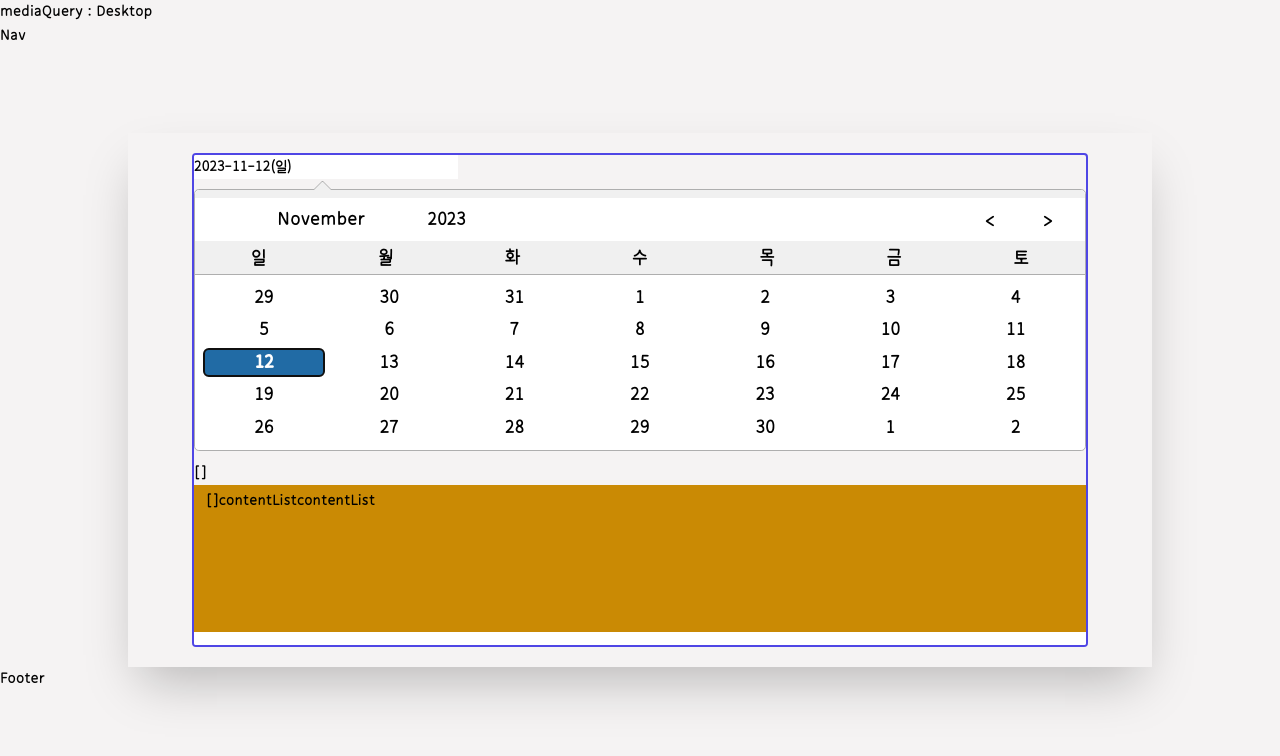
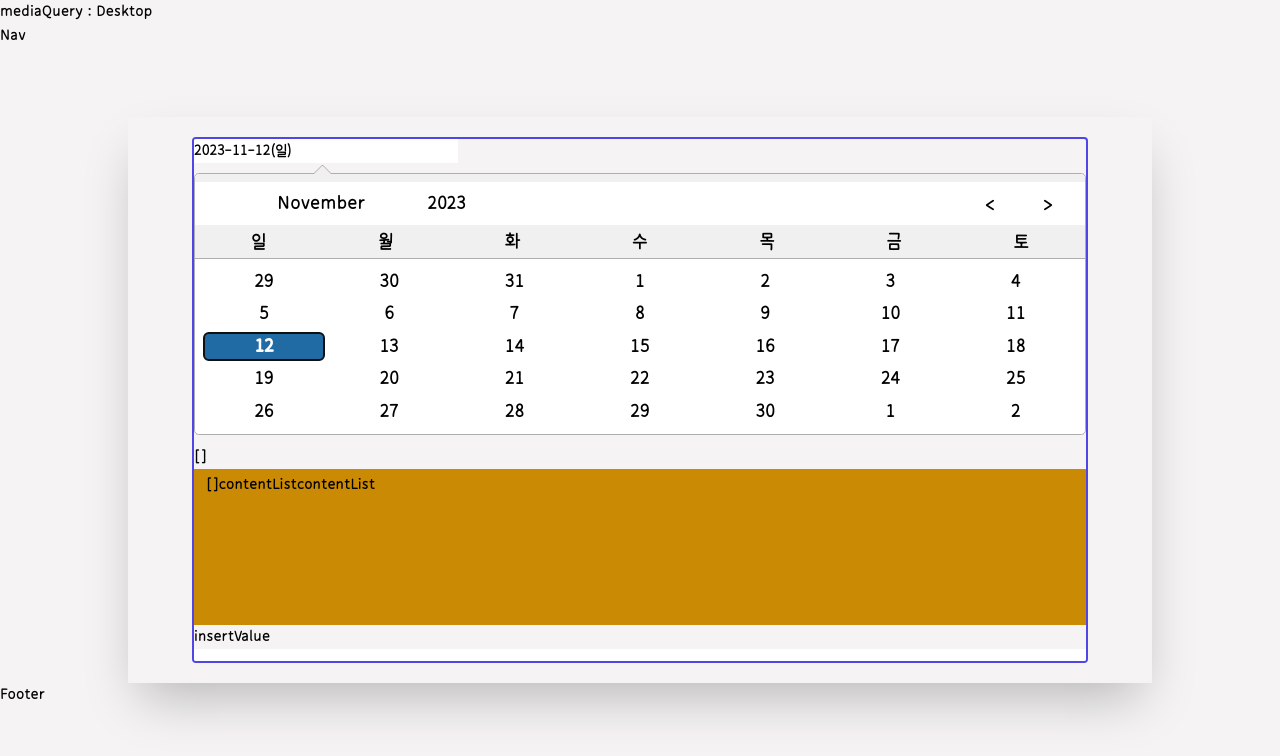
Before and after one commit to bluke127/react_todolist, a React (Create React App) app in the folder frontend/: page / in a window 1280 px wide. Shown: the top 756 px of the page. Built offline with nearby package versions, Linux system fonts and the light colour scheme.

Commit message:
[feat]localstorage에 저장 기능 추가

```diff
--- a/frontend/src/Pages/Todo.tsx
+++ b/frontend/src/Pages/Todo.tsx
@@ -26,8 +26,12 @@ export function Todo() {
     setPlanList((arr) => {
       return [...saveData];
     });
+    debugger
     setCntId(cntForId + 1);
     setInsertValue("");
+  }, [planList, insertValue]);
+  const onSaveTodoList = useCallback(() => {
+    localStorage.setItem(selectedDate,JSON.stringify(planList))
   }, [planList, insertValue]);
   return (
     <div className="red w-full h-full rounded border-solid border-2 border-indigo-600 overflow-y-scroll">
@@ -43,13 +47,18 @@ export function Todo() {
         setContentList={setPlanList}
         cotentClassName={"w-full"}
       ></DragNDrop>
+      {insertValue+"insertValue"}
       <Input
         value={insertValue}
         onChange={(e) => setInsertValue((e.target as HTMLInputElement).value)}
       />
       <Button onClick={onAddTodoList} className="w-full my-4 bg-emerald-200">
+        추가
+      </Button>
+      <Button onClick={onSaveTodoList} className="w-full my-4 bg-emerald-200">
         저장
       </Button>
+
     </div>
   );
 }
--- a/frontend/src/Types/index.ts
+++ b/frontend/src/Types/index.ts
@@ -5,7 +5,7 @@ import {
   MouseEventHandler,
 } from "react";
 export interface InputType {
-  value?: string | boolean | number;
+  value?: string | number;
   defaultValue?: string | number;
   id?: string;
   onChange?: ChangeEventHandler | Function;
```
